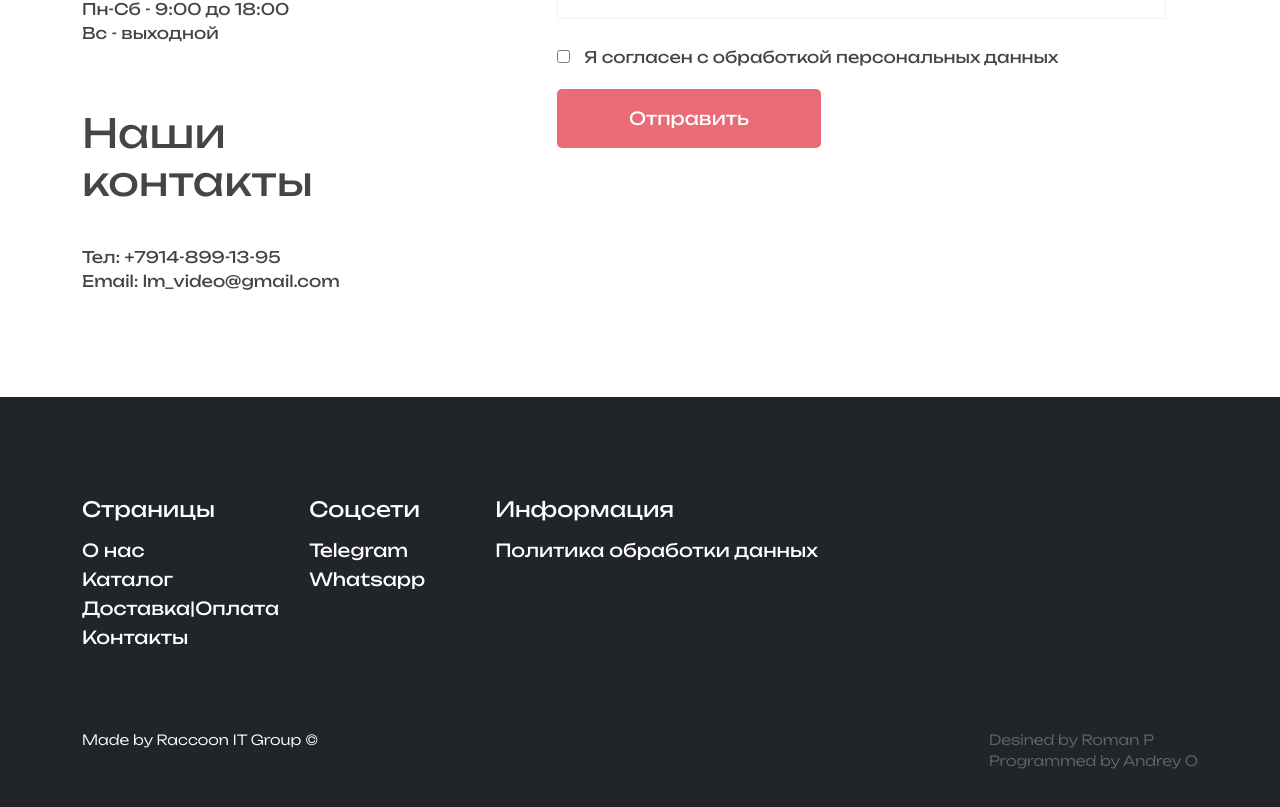
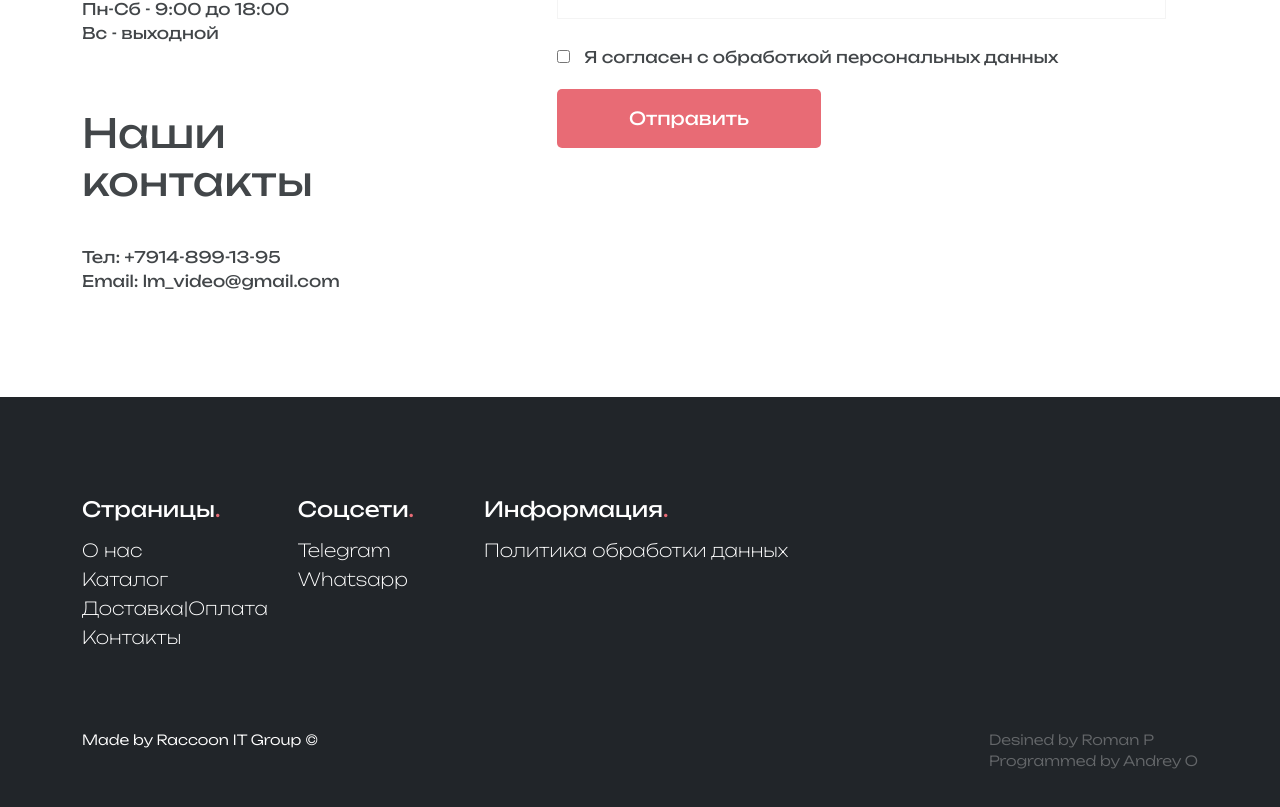
Before and after one commit to o4irov/lmVision_frontend, a Vue app: page / in a window 1280 px wide. Shown: the part 5369-6176 px from the top of the page. Built offline with nearby package versions, Linux system fonts and the light colour scheme; no server answers.

Commit message:
fix: edited footer

```diff
--- a/src/components/footer.vue
+++ b/src/components/footer.vue
@@ -10,19 +10,19 @@
       <div style="width: 100%">
         <div class="lists">
           <ul>
-            <p>Страницы</p>
+            <p>Страницы<span class="pink">.</span></p>
             <li><a href="/about">О нас</a></li>
             <li><a href="/catalog">Каталог</a></li>
             <li><a href="/payment">Доставка|Оплата</a></li>
             <li><a href="/contacts">Контакты</a></li>
           </ul>
           <ul>
-            <p>Соцсети</p>
+            <p>Соцсети<span class="pink">.</span></p>
             <li><a href="#">Telegram</a></li>
             <li><a href="#">Whatsapp</a></li>
           </ul>
           <ul>
-            <p>Информация</p>
+            <p>Информация<span class="pink">.</span></p>
             <li>
               <a href="https://02.rkn.gov.ru/directions/p4172/p18331/"
                 >Политика обработки данных</a
@@ -104,6 +104,7 @@ footer {
 .lists li {
   font-size: 18px;
   margin-bottom: 4px;
+  font-weight: 200;
 }
 li a {
   text-decoration: none;
```
